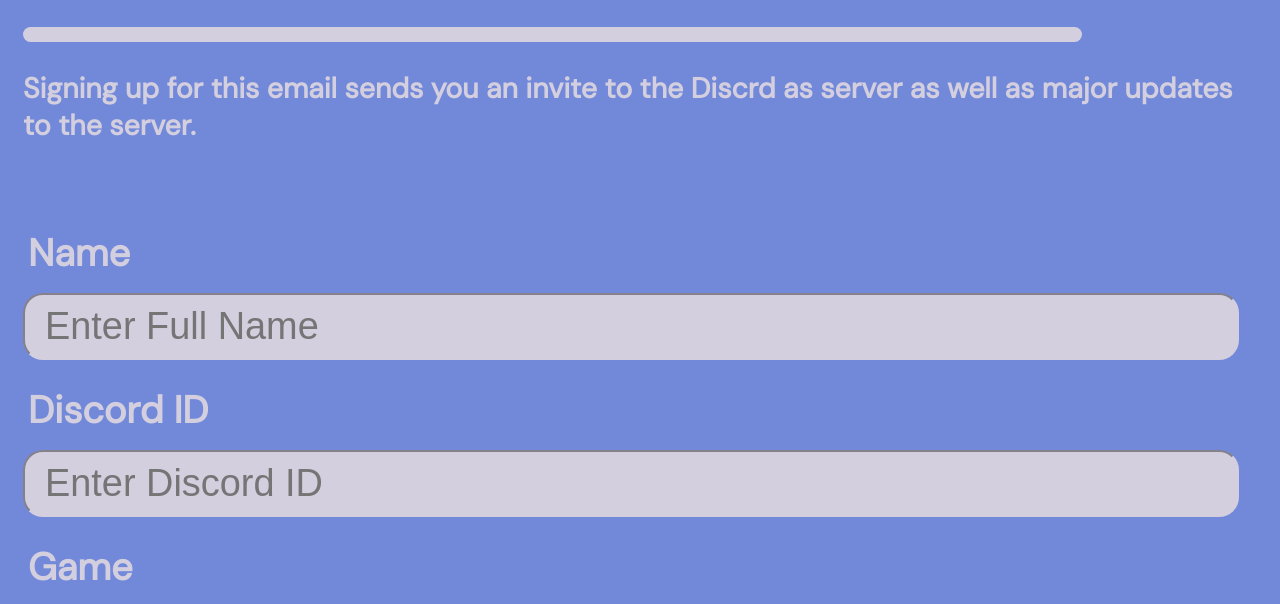
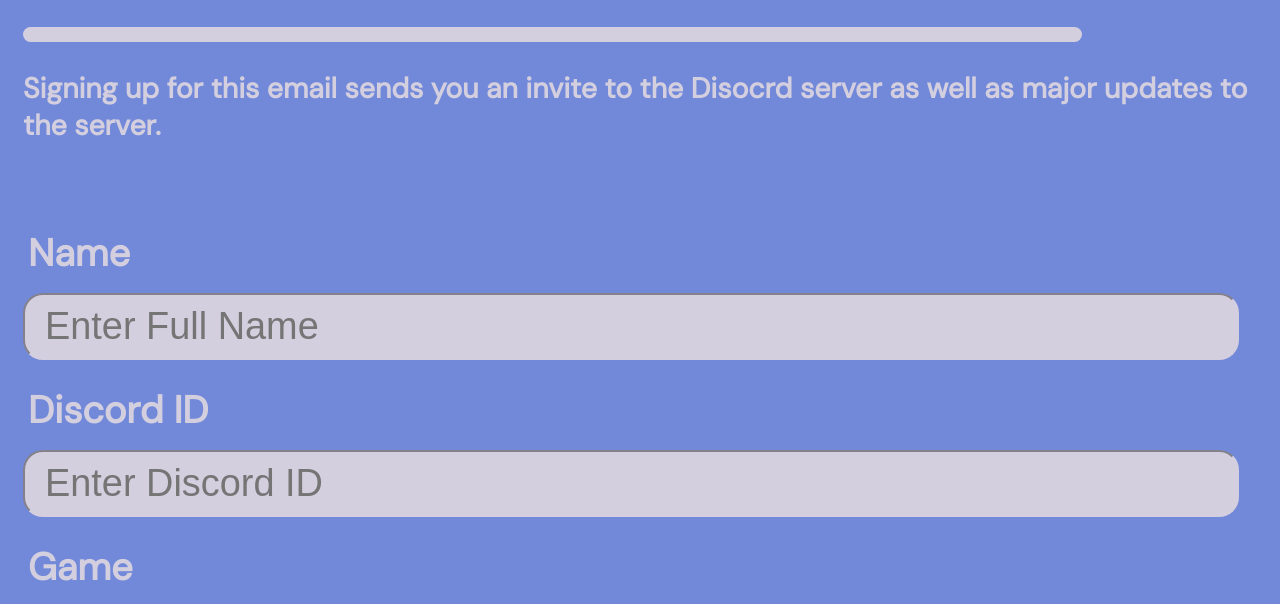
Before and after one commit to vvashishthaITMD362/Project1, a plain HTML site: page index.html in a window 1280 px wide. Shown: the part 130-734 px from the top of the page. Drawn offline with Linux system fonts and the light colour scheme.

Commit message:
Spelling corrections

```diff
--- a/index.html
+++ b/index.html
@@ -13,7 +13,7 @@
 		<div>
 			<h1>Godzilla's Lair Discord Updates</h1>
 				<div id="horizontal_break"></div>
-				<p>Signing up for this email sends you an invite to the Discrd as server as well as major updates to the server.</p>
+				<p>Signing up for this email sends you an invite to the Disocrd server as well as major updates to the server.</p>
 		</div>
 		<div>
 			<form id="main" method="get" action="#null" autocomplete="on" >
```
